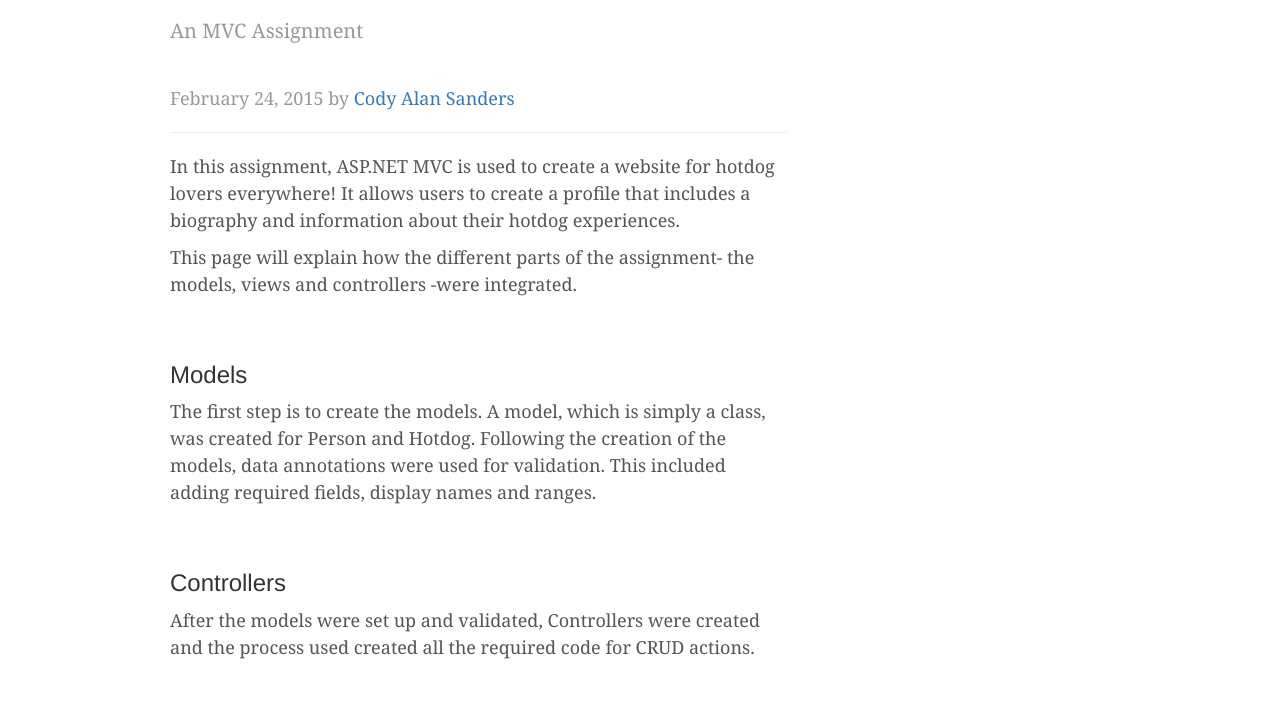
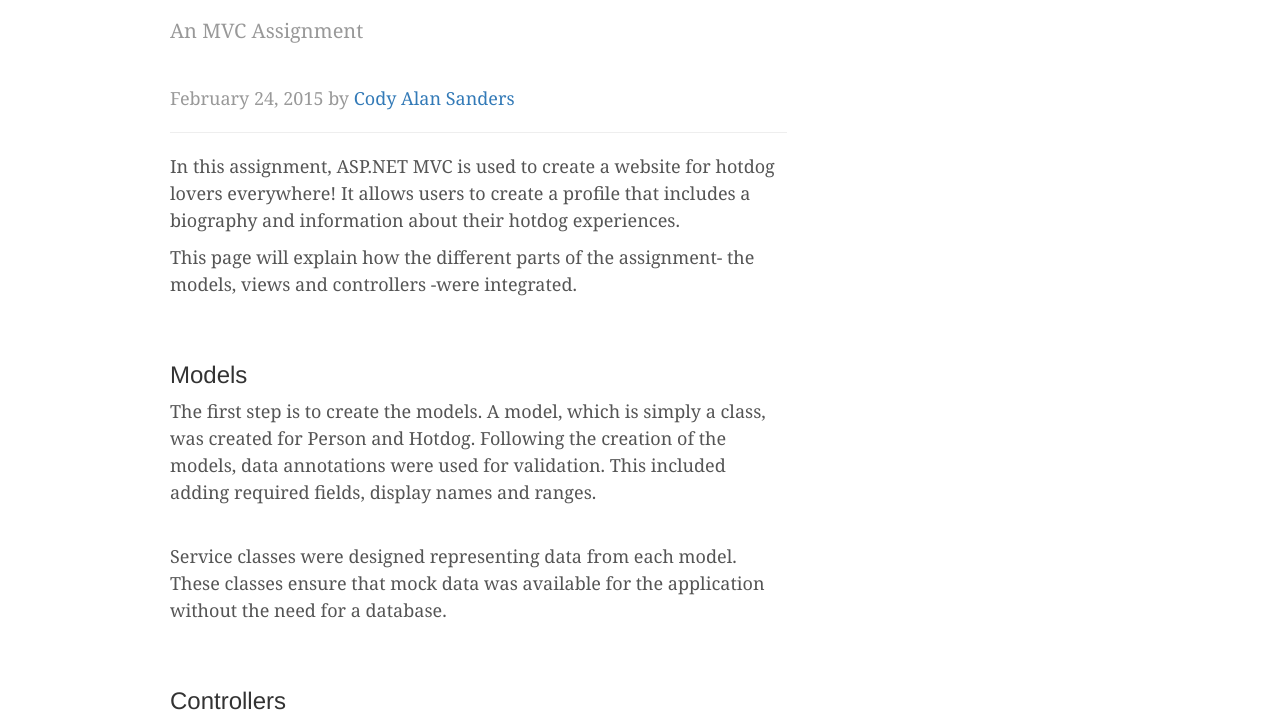
Before and after one commit to CodyAlanSanders/codyalansanders.github.io, a plain HTML site: page MVCAssignment.html in a window 1280 px wide. Shown: the part 187-909 px from the top of the page. Drawn offline with nearby package versions, Linux system fonts and the light colour scheme; files that its build step writes are made by us from their sources; a script that the page names is missing.

Commit message:
MVC GH Page
Reworded text for clarification and further detail.

```diff
--- a/MVCAssignment.html
+++ b/MVCAssignment.html
@@ -61,9 +61,11 @@
 			<h3>Models</h2>
 				<p>The first step is to create the models. A model, which is simply a class, was created for Person and Hotdog. Following the creation of the models, data annotations were used for validation. This included adding required fields, display names and ranges.</p>
 			<br/>
+				<p>Service classes were designed representing data from each model. These classes ensure that mock data was available for the application without the need for a database.</p>
+			<br/>
 			<br/>
 			<h3>Controllers</h3>
-				<p>After the models were set up and validated, Controllers were created and the process used created all the required code for CRUD actions.</p>
+				<p>After the models and services were established, Controllers were created to include the proper index and details pages as well as require CRUD functions.</p>
 			<br/>
 			<br/>
 			<h3>Views</h3>
```
